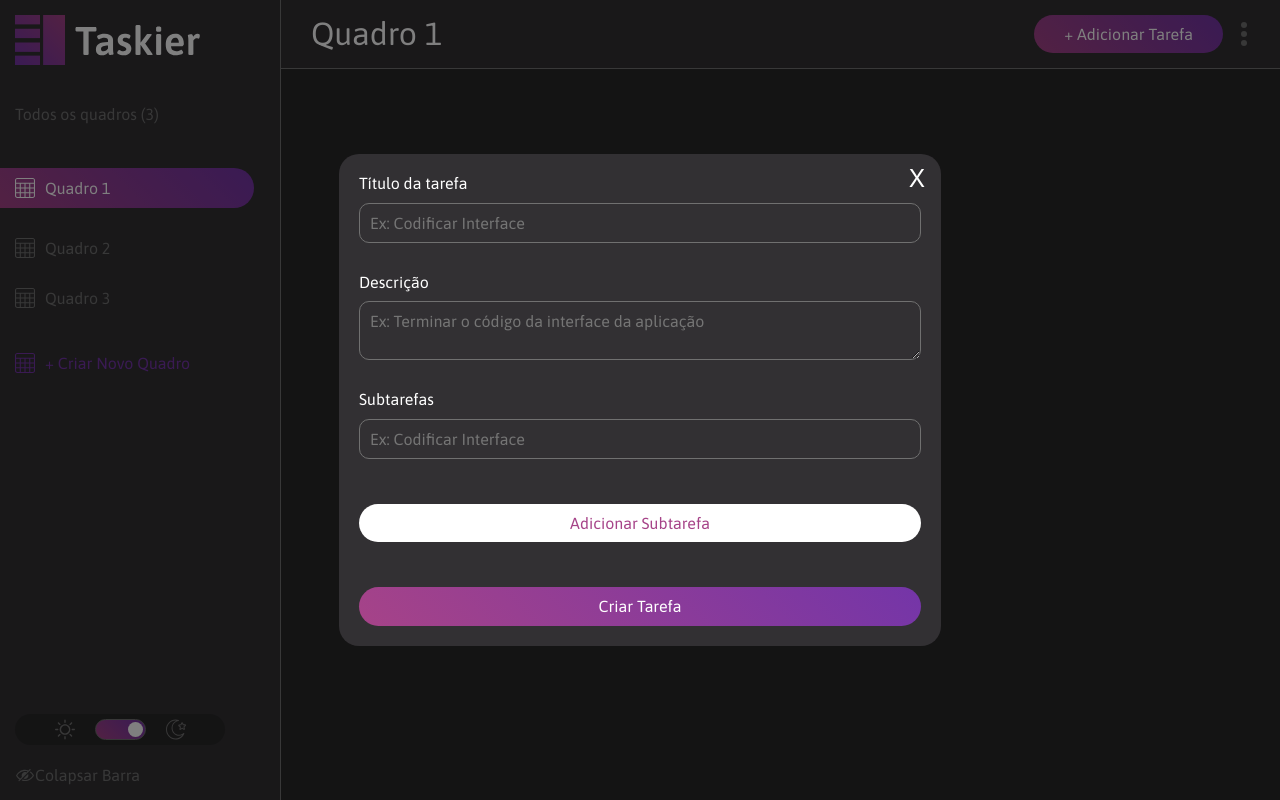
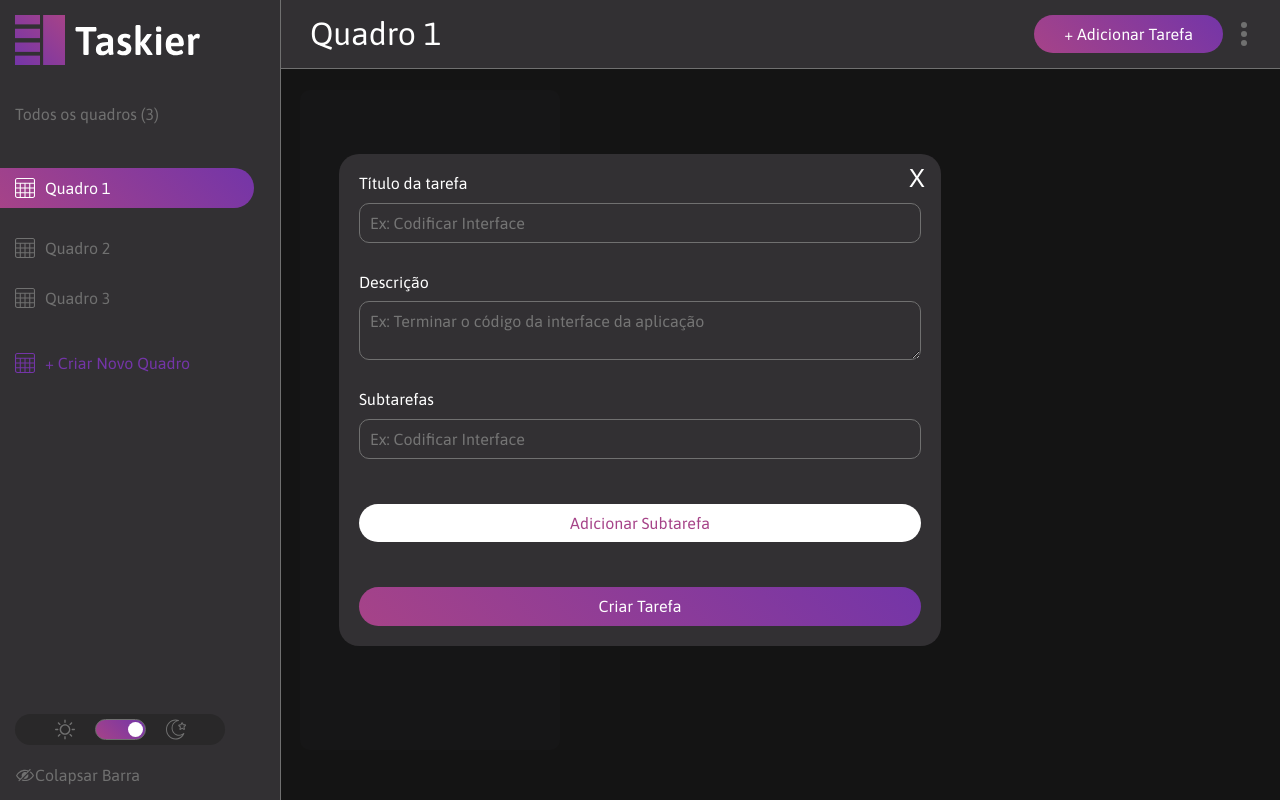
Before and after one commit to Rafael-Uliana-Silva/taskier, a React (Vite) app in the folder frontend/: page / in a window 1280 px wide. Both pictures are taken after a click on the button "+ Adicionar Tarefa". Built offline with nearby package versions, Linux system fonts and the light colour scheme.

Commit message:
container de conteúdo adicionado

```diff
--- a/frontend/src/App.jsx
+++ b/frontend/src/App.jsx
@@ -1,8 +1,9 @@
 import React from 'react'
-import Home from './components/Home.jsx'
+import Home from './components/Home/Home.jsx'
 import Header from './components/Header/Header.jsx'
 import Sidebar from './components/Sidebar/Sidebar.jsx'
 import Modal from './components/Modal/Modal.jsx'
+import { AppContainer, ContentContainer } from './components/Home/HomeWrapper.jsx'
 
 const App = () => {
   const [recolherSide, setRecolherSide] = React.useState(false);
@@ -19,9 +20,13 @@ const App = () => {
 
   return (
     <div>
-      <Sidebar recolherSide={recolherSide} toggleSidebar={toggleSidebar} abrirModal={() => abrirModal("quadro")}/>
-      <Header recolherSide={recolherSide} abrirModal={() => abrirModal("tarefa")}/>
-      <Home />
+      <AppContainer>
+          <Header recolherSide={recolherSide} abrirModal={() => abrirModal("tarefa")}/>
+        <ContentContainer>
+          <Sidebar recolherSide={recolherSide} toggleSidebar={toggleSidebar} abrirModal={() => abrirModal("quadro")}/>
+          <Home recolherSide={recolherSide} abrirModal={() => abrirModal("coluna")}/>
+        </ContentContainer>
+      </AppContainer>
       {modalAberto && <Modal fecharModal={fecharModal} type={modalType}/>}
     </div>
   )
--- a/frontend/src/components/Header/HeaderStyle.jsx
+++ b/frontend/src/components/Header/HeaderStyle.jsx
@@ -1,31 +1,34 @@
-import styled from 'styled-components'
-import IcnOpt from "../../assets/icnOpt.svg?react"
+import styled from 'styled-components';
+import IcnOpt from '../../assets/icnOpt.svg?react';
 
 const MainHeader = styled.header`
   transition: 0.5s;
   position: fixed;
   right: 0;
-  width: ${props => props.recolherSide ? 'calc(100% - 191px)' : 'calc(100% - 341px)'};
+  top: 0;
+  width: ${props => props.recolherSide ? 'calc(100% - 180px)' : 'calc(100% - 340px)'};
   display: flex;
   justify-content: space-between;
   align-items: center;
   background: #323033;
   padding: 15px 30px;
   border-bottom: 1px solid #707070;
-`
+  z-index: 1000;
+`;
+
 const IconOption = styled(IcnOpt)`
-  transition: 0.3s ;
+  transition: 0.3s;
   cursor: pointer;
   margin-left: 15px;
   padding: 3px;
   &:hover {
-    filter: drop-shadow(0 0 10px #707070)
+    filter: drop-shadow(0 0 10px #707070);
   }
 `;
 
 const ButtonContainer = styled.div`
   display: flex;
   align-items: center;
-`
+`;
 
-export {MainHeader, ButtonContainer, IconOption};
+export { MainHeader, ButtonContainer, IconOption };
--- a/frontend/src/components/Home.jsx
+++ /dev/null
@@ -1,11 +0,0 @@
-import React from 'react'
-
-const Home = () => {
-  return (
-    <div>
-      <p>Eu sou o componente principal</p>
-    </div>
-  )
-}
-
-export default Home;
--- /dev/null
+++ b/frontend/src/components/Home/Home.jsx
@@ -0,0 +1,20 @@
+import React from 'react'
+import PropTypes from 'prop-types'
+import { HomeContainer, NovaColuna } from './HomeStyle.jsx'
+
+const Home = ({ recolherSide, abrirModal }) => {
+  return (
+    <HomeContainer recolherSide={recolherSide}>
+      <NovaColuna onClick={abrirModal}>
+        <h2>+ Nova Coluna</h2>
+      </NovaColuna>
+    </HomeContainer>
+  )
+}
+
+Home.propTypes = {
+  recolherSide: PropTypes.bool.isRequired,
+  abrirModal: PropTypes.bool.isRequired,
+};
+
+export default Home;
--- /dev/null
+++ b/frontend/src/components/Home/HomeStyle.jsx
@@ -0,0 +1,32 @@
+import styled from "styled-components"
+
+const HomeContainer = styled.div`
+  display: flex;
+  overflow-y: auto;
+  padding: 30px 30px 30px 50px;
+  margin-left: ${props => (props.recolherSide ? '100px' : '250px')};
+  transition: margin-left 0.5s;
+`
+
+const NovaColuna = styled.div`
+  display: flex;
+  justify-content: center;
+  align-items: center;
+  background: #2D2D2E;
+  padding: 30px;
+  height: 600px;
+  border-radius: 10px;
+  cursor: pointer;
+  margin-right: 30px;
+  transition: 0.3s;
+  h2 {
+    color: #707070;
+    width: 200px;
+    text-align: center;
+  }
+  &&:hover{
+    scale: 102%;
+  }
+`
+
+export { HomeContainer, NovaColuna };
--- /dev/null
+++ b/frontend/src/components/Home/HomeWrapper.jsx
@@ -0,0 +1,14 @@
+import styled from "styled-components"
+
+const AppContainer = styled.div`
+  display: flex;
+  flex-direction: column;
+  height: 100%;
+`;
+
+const ContentContainer = styled.div`
+  display: flex;
+  margin-top: 60px;
+`;
+
+export { AppContainer, ContentContainer };
--- /dev/null
+++ b/frontend/src/components/Modal/FormColuna.jsx
@@ -0,0 +1,18 @@
+import React from 'react'
+import { ModalForm, BtnCriar, InputColor } from './FormStyle'
+
+const FormColuna = () => {
+  return (
+    <ModalForm action='#'>
+      <label htmlFor="title">Título da coluna</label>
+      <input type="text" placeholder='Ex: A fazer'/>
+      <label htmlFor="cor">Cor da coluna</label>
+      <InputColor type="color" name="cor" id="cor" />
+      <BtnCriar className='btn'>
+        <p>Criar Coluna</p>
+      </BtnCriar>
+    </ModalForm>
+  )
+}
+
+export default FormColuna
--- a/frontend/src/components/Modal/FormStyle.jsx
+++ b/frontend/src/components/Modal/FormStyle.jsx
@@ -15,6 +15,20 @@ const BtnCriar = styled.button`
 const BtnSubTask = styled.button`
   margin-top: 15px;
   margin-bottom: 45px;
+
 `
 
-export {ModalForm, BtnCriar, BtnSubTask}
+const InputColor = styled.input`
+	-webkit-appearance: none;
+  appearance: none;
+  padding-bottom: 25px;
+  &&::-webkit-color-swatch-wrapper {
+
+  }
+  &&::-webkit-color-swatch {
+    border-radius: 20px;
+  height: 15px;
+}
+`
+
+export {ModalForm, BtnCriar, BtnSubTask, InputColor}
--- a/frontend/src/components/Modal/Modal.jsx
+++ b/frontend/src/components/Modal/Modal.jsx
@@ -3,6 +3,7 @@ import styled, { keyframes } from 'styled-components'
 import PropTypes from "prop-types";
 import FormQuadro from './FormQuadro';
 import FormTarefa from './FormTarefa';
+import FormColuna from './FormColuna';
 
 const slideDown = keyframes`
   from {
@@ -73,6 +74,9 @@ const Modal = ({ fecharModal, type }) => {
         {type === 'tarefa' && (
           <FormTarefa />
         )}
+        {type === 'coluna' && (
+          <FormColuna />
+        )}
       </ModalContent>
     </ModalContainer>
   )
--- a/frontend/src/components/Sidebar/SidebarStyle.jsx
+++ b/frontend/src/components/Sidebar/SidebarStyle.jsx
@@ -1,6 +1,6 @@
-import styled from "styled-components"
-import Logo from "../../assets/Logo.svg?react"
-import icnQuadro from "../../assets/icnQuadro.svg?react"
+import styled from 'styled-components';
+import Logo from '../../assets/Logo.svg?react';
+import icnQuadro from '../../assets/icnQuadro.svg?react';
 
 const StyledSidebar = styled.div`
   transition: 0.5s;
@@ -9,32 +9,38 @@ transition: 0.5s;
   top: 0;
   left: 0;
   height: 100%;
-  width: ${props => (props.recolherSide ? "100px" : "250px")};
+  width: ${props => (props.recolherSide ? '100px' : '250px')};
   background: #323033;
   display: flex;
   flex-direction: column;
   justify-content: space-between;
   border-right: 1px solid #707070;
+  z-index: 1000;
+
   p {
     display: flex;
     align-items: center;
   }
+
   span {
     color: #7435A8;
     cursor: pointer;
     transition: 0.3s;
     padding-left: 10px;
   }
+
   span:hover {
     text-shadow: 0px 0px 10px #7435A8;
   }
-`
+`;
+
 const StyledList = styled.ul`
-    display: ${props => (props.isRecolher ? "none" : "block")};
+  display: ${props => (props.isRecolher ? 'none' : 'block')};
   padding: 15px 0;
   margin-left: -15px;
   max-height: 300px;
   overflow-y: auto;
+
   li, p {
     color: #707070;
     margin: 30px 0;
@@ -44,12 +50,15 @@ transition: 0.5s;
     cursor: pointer;
     transition: 0.3s;
   }
+
   li:hover {
     text-shadow: 0px 0px 10px #707070;
   }
+
   p {
     font-weight: 700;
   }
+
   .current {
     overflow-x: visible;
     width: 90%;
@@ -60,40 +69,43 @@ transition: 0.5s;
     padding-left: 15px;
     border-radius: 0px 20px 20px 0px;
   }
+
   .current:hover {
     box-shadow: 0 0 8px rgba(166,67,136,0.4), 0 0 16px rgba(166,67,136,0.3), 0 0 24px rgba(166,67,136,0.2);
   }
-`
+`;
 
 const StyledLogo = styled(Logo)`
   margin-bottom: 40px;
-`
+`;
 
 const IcnQuadro = styled(icnQuadro)`
   margin-right: 10px;
   path {
     fill: currentColor;
   }
-
-`
+`;
 
 const QuadrosContainer = styled.div`
   display: flex;
   flex-direction: column;
   justify-content: space-between;
-`
+`;
 
 const SwitchTheme = styled.div`
   padding-bottom: 30px;
+
   p {
     color: #707070;
     cursor: pointer;
     display: flex;
     transition: 0.3s;
   }
+
   p:hover {
     text-shadow: 0px 0px 10px #707070;
   }
+
   div {
     display: flex;
     justify-content: center;
@@ -103,7 +115,7 @@ const SwitchTheme = styled.div`
     max-width: 80%;
     margin-bottom: 20px;
   }
-`
+`;
 
 const ThemeSlider = styled.input`
   appearance: none;
@@ -113,7 +125,7 @@ const ThemeSlider = styled.input`
   margin: 0px 20px;
   background: linear-gradient(-135deg, rgba(116,53,168,1) 0%, rgba(166,67,136,1) 100%);
   cursor: pointer;
-  transition:  0.3s ease, box-shadow 0.3s ease;
+  transition: 0.3s ease, box-shadow 0.3s ease;
 
   &::-webkit-slider-thumb {
     appearance: none;
@@ -121,12 +133,12 @@ const ThemeSlider = styled.input`
     width: 15px;
     height: 15px;
     border-radius: 100%;
-    transition:  0.3s ease, transform 0.3s ease;
+    transition: 0.3s ease, transform 0.3s ease;
   }
 
   &:hover::-webkit-slider-thumb {
     transform: scale(1.2);
   }
-`
+`;
 
-export  {StyledSidebar, QuadrosContainer, StyledLogo, StyledList, IcnQuadro,  SwitchTheme, ThemeSlider};
+export { StyledSidebar, QuadrosContainer, StyledLogo, StyledList, IcnQuadro, SwitchTheme, ThemeSlider };
```
Lines whose indentation alone changed are shown as unchanged.
